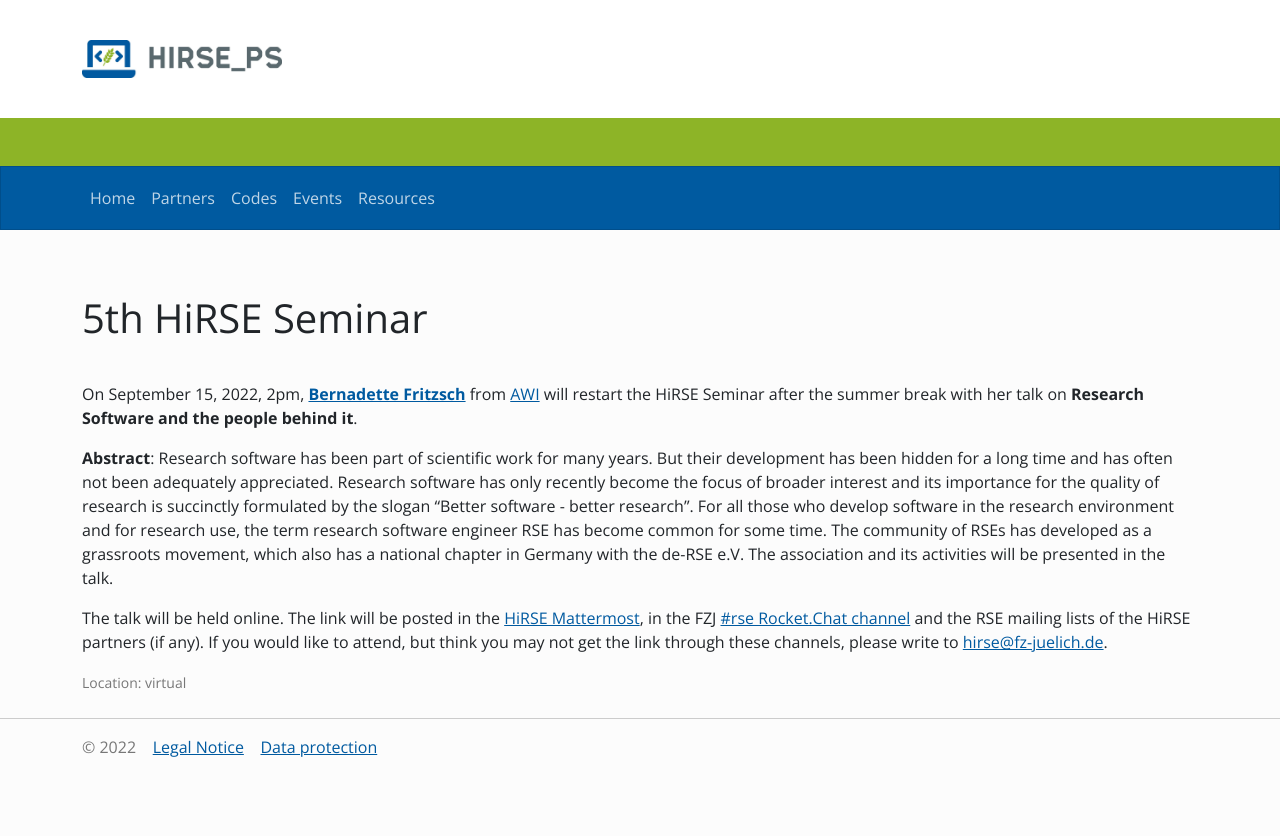
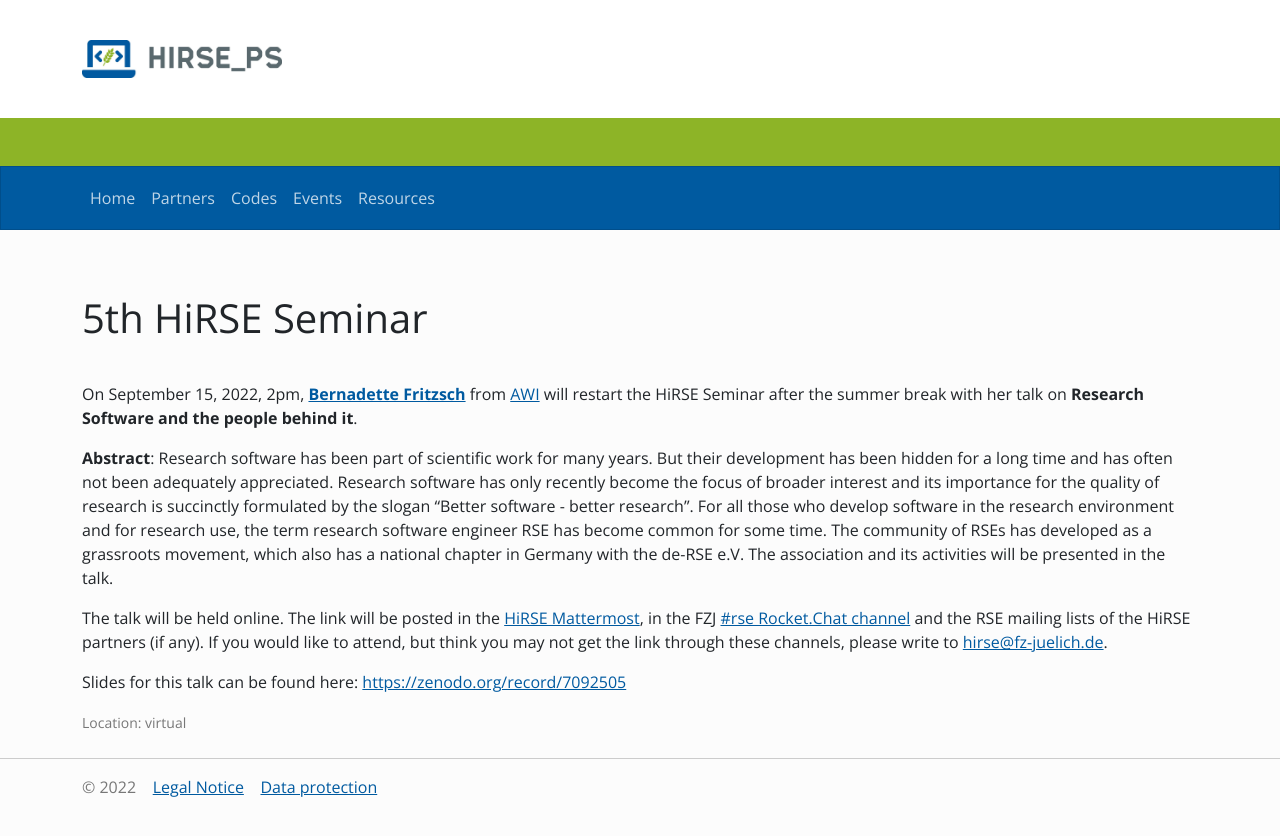
Before and after one commit to Helmholtz-HiRSE/helmholtz-hirse.github.io, a Jekyll site: the page built from _events/2022_09_15-seminar_5.md, in a window 1280 px wide. Shown: the top 836 px of the page. Built offline with Jekyll 4.4.1, drawn with Linux system fonts in a browser that asks for light colours; nearby versions of some CDN libraries.

Commit message:
Update 2022_09_15-seminar_5.md

```diff
--- a/_events/2022_09_15-seminar_5.md
+++ b/_events/2022_09_15-seminar_5.md
@@ -13,3 +13,5 @@
 **Abstract**: Research software has been part of scientific work for many years. But their development has been hidden for a long time and has often not been adequately appreciated. Research software has only recently become the focus of broader interest and its importance for the quality of research is succinctly formulated by the slogan "Better software - better research". For all those who develop software in the research environment and for research use, the term research software engineer RSE has become common for some time. The community of RSEs has developed as a grassroots movement, which also has a national chapter in Germany with the de-RSE e.V. The association and its activities will be presented in the talk.
 
 The talk will be held online. The link will be posted in the [HiRSE Mattermost](https://mattermost.hzdr.de/hirse), in the FZJ [#rse Rocket.Chat channel](https://chat.fz-juelich.de/channel/rse) and the RSE mailing lists of the HiRSE partners (if any). If you would like to attend, but think you may not get the link through these channels, please write to [hirse@fz-juelich.de](mailto:hirse@fz-juelich.de).
+
+Slides for this talk can be found here: <https://zenodo.org/record/7092505>
```
